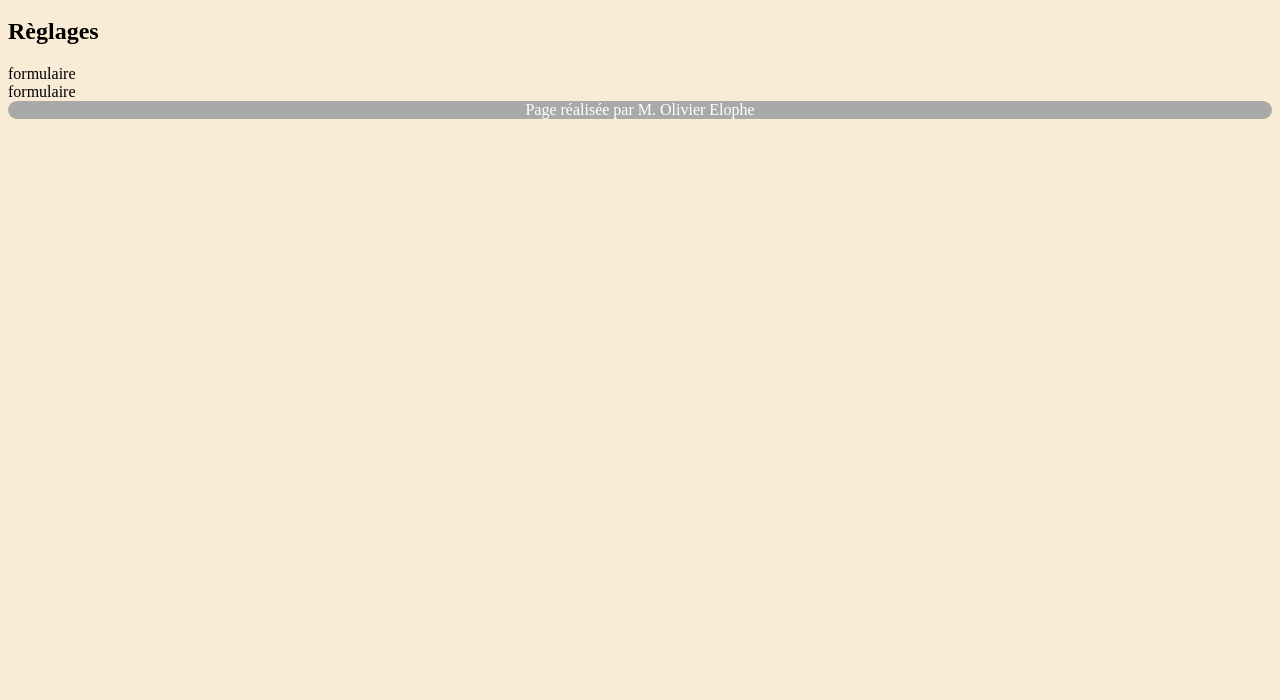
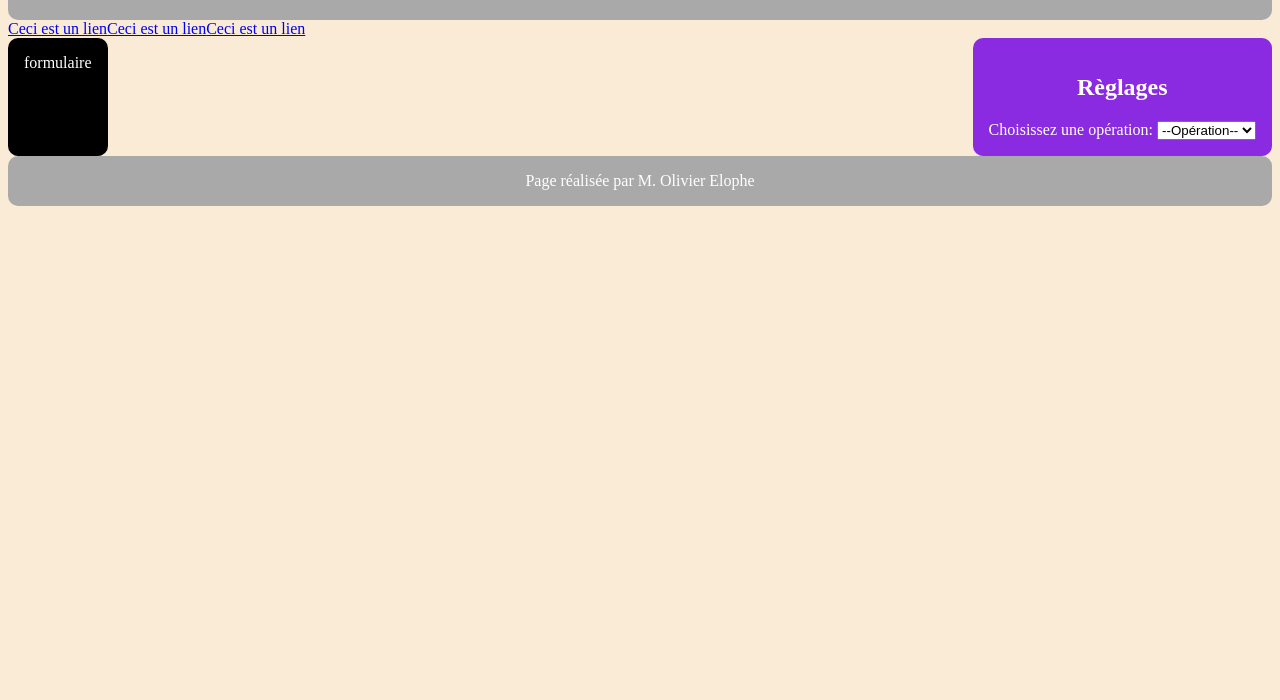
Before and after one commit to Entropie67/CalculMental, a plain HTML site: page index.html in a window 1280 px wide. Shown: the part 100-800 px from the top of the page. Drawn offline with Linux system fonts and the light colour scheme.

Commit message:
début du formulaire de règlage

```diff
--- a/index.html
+++ b/index.html
@@ -23,10 +23,20 @@
         <aside>
             <h2>Règlages</h2>
             <form>
-                formulaire
+                <label for="opération">Choisissez une opération:</label>
+                <select id="opération">
+                    <option value="">--Opération--</option>
+                    <option value="dog">Dog</option>
+                    <option value="cat">Cat</option>
+                    <option value="hamster">Hamster</option>
+                    <option value="parrot">Parrot</option>
+                    <option value="spider">Spider</option>
+                    <option value="goldfish">Goldfish</option>
+                </select>
+
             </form>
         </aside>
-        <section>
+        <section class="opération">
             <form>
                 formulaire
             </form>
--- a/style.css
+++ b/style.css
@@ -1,4 +1,6 @@
-
+h2{
+    text-align: center;
+}
 body{
     background-color: antiquewhite;
 }
@@ -7,10 +9,37 @@ header{
     color: white;
     text-align: center;
     border-radius: 10px ;
+    padding: 1em;
+}
+aside{
+    background-color: blueviolet;
+    border-radius: 10px ;
+    padding: 1em;
+    color: white;
+}
+nav{
+    display: flex;
+}
+nav a{
+    display: block;
+    flex-direction: row;
 }
 footer{
     background-color: darkgray;
     color: white;
     text-align: center;
     border-radius: 10px ;
+    padding: 1em;
 }
+.Principale{
+    display: flex;
+    flex-direction: row-reverse;
+    justify-content: space-between;
+}
+
+.opération{
+    background-color: black;
+    color: white;
+    padding: 1em;
+    border-radius: 10px ;
+}
```
